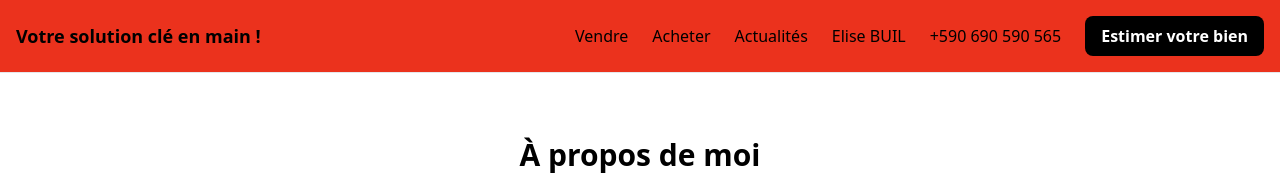
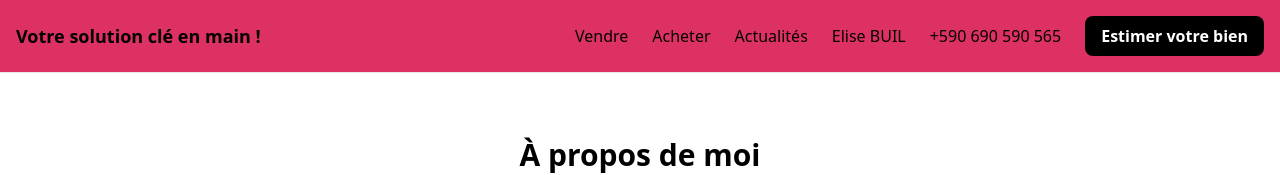
Before and after one commit to Tiaggaws7/WebImmo, a React (Vite) app: page / in a window 1280 px wide. Shown: the top 175 px of the page. Built offline with nearby package versions, Linux system fonts and the light colour scheme; no server answers; the database is empty.

Commit message:
change main color

```diff
--- a/tailwind.config.js
+++ b/tailwind.config.js
@@ -7,7 +7,7 @@ export default {
   theme: {
     extend: {
       colors: {
-        primary: '#EB321D' // You can use this name or any other you prefer
+        primary: '#DE3163' // You can use this name or any other you prefer
       }
     },
   },
```
